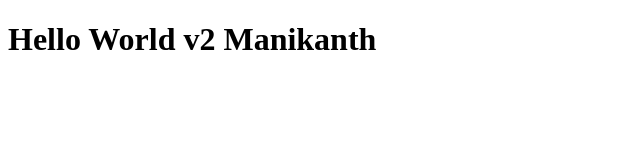
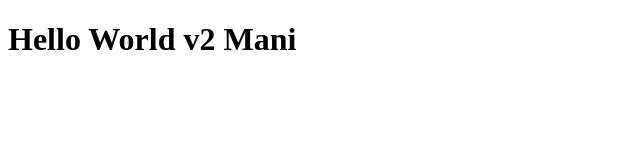
Before and after one commit to RameshwaramManikanth/ci-cd-Myrepo, a plain HTML site: page index.html in a window 1280 px wide. Shown: the whole page, without its empty margins (0-640 px from the left). Drawn offline with Linux system fonts and the light colour scheme.

Commit message:
New Commit c1

```diff
--- a/index.html
+++ b/index.html
@@ -6,6 +6,6 @@
     <title>Document</title>
 </head>
 <body>
-    <h1>Hello World v2 Manikanth<h1>
+    <h1>Hello World v2 Mani<h1>
 </body>
 </html>
```
